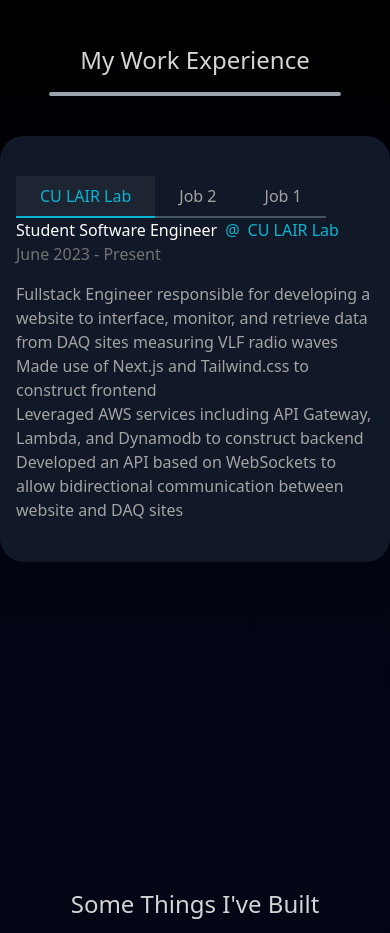
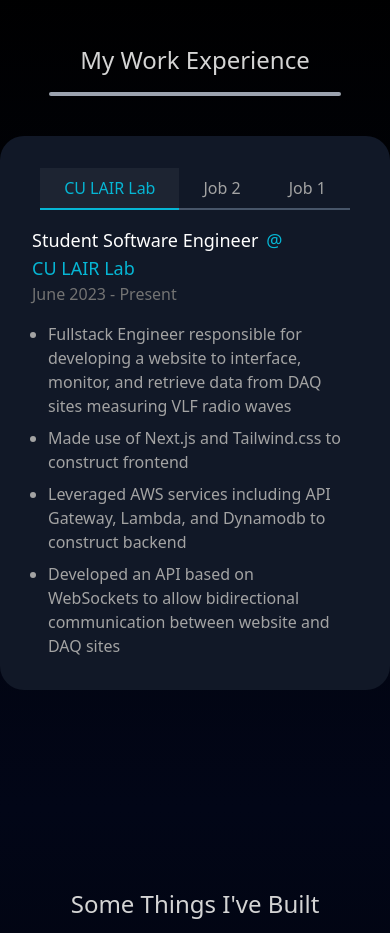
Before and after one commit to matayay/personal-website, a SvelteKit app: page / in a window 390 px wide. Shown: the part 960-1893 px from the top of the page. Built offline with nearby package versions, Linux system fonts and the light colour scheme.

Commit message:
got good mobile experience card

```diff
--- a/src/app.css
+++ b/src/app.css
@@ -10,15 +10,16 @@
 
 /* Chrome, Edge, and Safari */
 *::-webkit-scrollbar {
-	width: 15px;
+	width: 0.4rem;
+	height: 0.75rem;
 }
 
 *::-webkit-scrollbar-track {
 	background: transparent;
-	border-radius: 5px;
+	border-radius: 0.25rem;
 }
 
 *::-webkit-scrollbar-thumb {
 	background-color: gray;
-	border-radius: 14px;
+	border-radius: 1rem;
 }
--- a/src/app.html
+++ b/src/app.html
@@ -1,5 +1,5 @@
 <!DOCTYPE html>
-<html lang="en" class="scroll-smooth">
+<html lang="en" class="scroll-smooth bg-black">
 	<head>
 		<meta charset="utf-8" />
 		<link rel="icon" href="%sveltekit.assets%/favicon.png" />
--- a/src/routes/+layout.svelte
+++ b/src/routes/+layout.svelte
@@ -4,7 +4,7 @@
 	import Footer from './components/layout/Footer.svelte';
 </script>
 
-<div class="bg-black">
+<div class="min-h-screen bg-black">
 	<Header />
 	<slot />
 	<Footer />
--- a/src/routes/components/content/LAIR.svelte
+++ b/src/routes/components/content/LAIR.svelte
@@ -1,24 +1,26 @@
 <article class="flex flex-col items-start justify-center gap-4">
 	<div>
-		<div class="flex items-center justify-center gap-2">
-			<h1 class="text-white">Student Software Engineer</h1>
-			<h1 class="text-cyan-500">@</h1>
+		<div class="flex flex-wrap items-center justify-start gap-2 gap-y-0">
+			<h1 class="text-lg text-white">Student Software Engineer</h1>
+			<h1 class="text-lg text-cyan-500">@</h1>
 			<button
 				on:click={() => window.open('https://culair.weebly.com/')}
-				class="cursor-pointer text-cyan-500 hover:underline"
+				class="cursor-pointer text-lg text-cyan-500 hover:underline"
 			>
 				CU LAIR Lab
 			</button>
 		</div>
 		<h3 class="text-neutral-500">June 2023 - Present</h3>
 	</div>
-	<ul>
-		<li class="text-neutral-400">
+	<ul class="mx-4 list-outside list-disc">
+		<li class="mb-2 text-neutral-400">
 			Fullstack Engineer responsible for developing a website to interface, monitor, and retrieve
 			data from DAQ sites measuring VLF radio waves
 		</li>
-		<li class="text-neutral-400">Made use of Next.js and Tailwind.css to construct frontend</li>
-		<li class="text-neutral-400">
+		<li class="mb-2 text-neutral-400">
+			Made use of Next.js and Tailwind.css to construct frontend
+		</li>
+		<li class="mb-2 text-neutral-400">
 			Leveraged AWS services including API Gateway, Lambda, and Dynamodb to construct backend
 		</li>
 		<li class="text-neutral-400">
--- a/src/routes/components/sections/Experience.svelte
+++ b/src/routes/components/sections/Experience.svelte
@@ -23,10 +23,9 @@
 		<div class="h-1 w-3/4 rounded-3xl bg-gray-400" />
 	</div>
 
-	<div
-		class="flex max-w-full flex-col items-center justify-center rounded-3xl bg-gray-900 px-4 py-10"
-	>
-		<nav class="flex w-full items-center justify-start overflow-x-scroll">
+	<div class="flex max-w-full flex-col items-center justify-center rounded-3xl bg-gray-900 p-8">
+		<div class="flex w-full items-center justify-center">
+			<nav class="mb-2 flex items-center justify-start overflow-x-scroll pb-2">
 				<button
 					class={`flex flex-col items-center justify-center gap-2 bg-white pt-2 ${
 						styles[0] ? 'bg-opacity-5' : 'bg-opacity-0'
@@ -59,6 +58,7 @@
 					<div class={`h-0.5 w-full ${styles[2] ? 'bg-cyan-500' : 'bg-slate-600'}`} />
 				</button>
 			</nav>
+		</div>
 
 		{#if index === 0}
 			<Lair />
```
Lines whose indentation alone changed are shown as unchanged.
